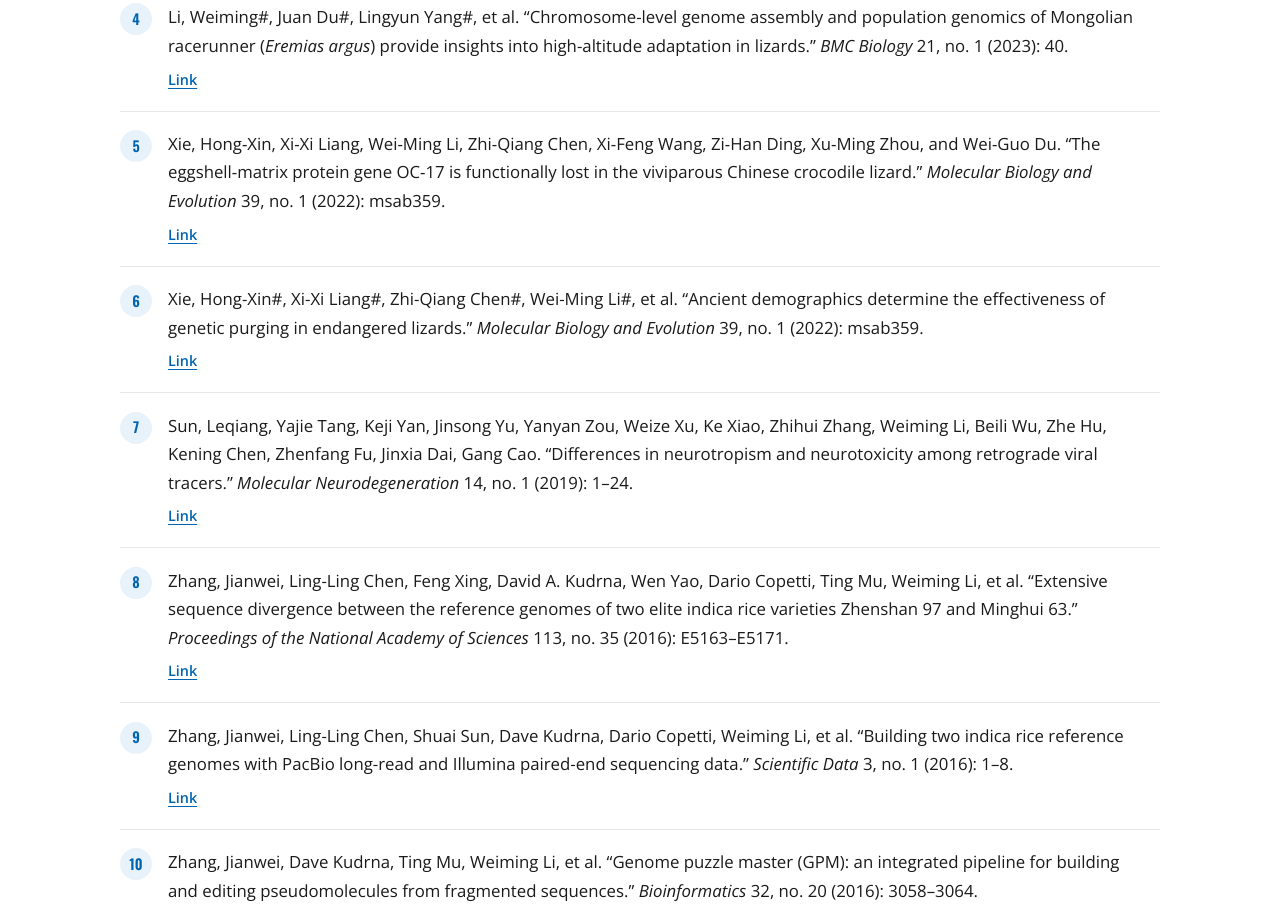
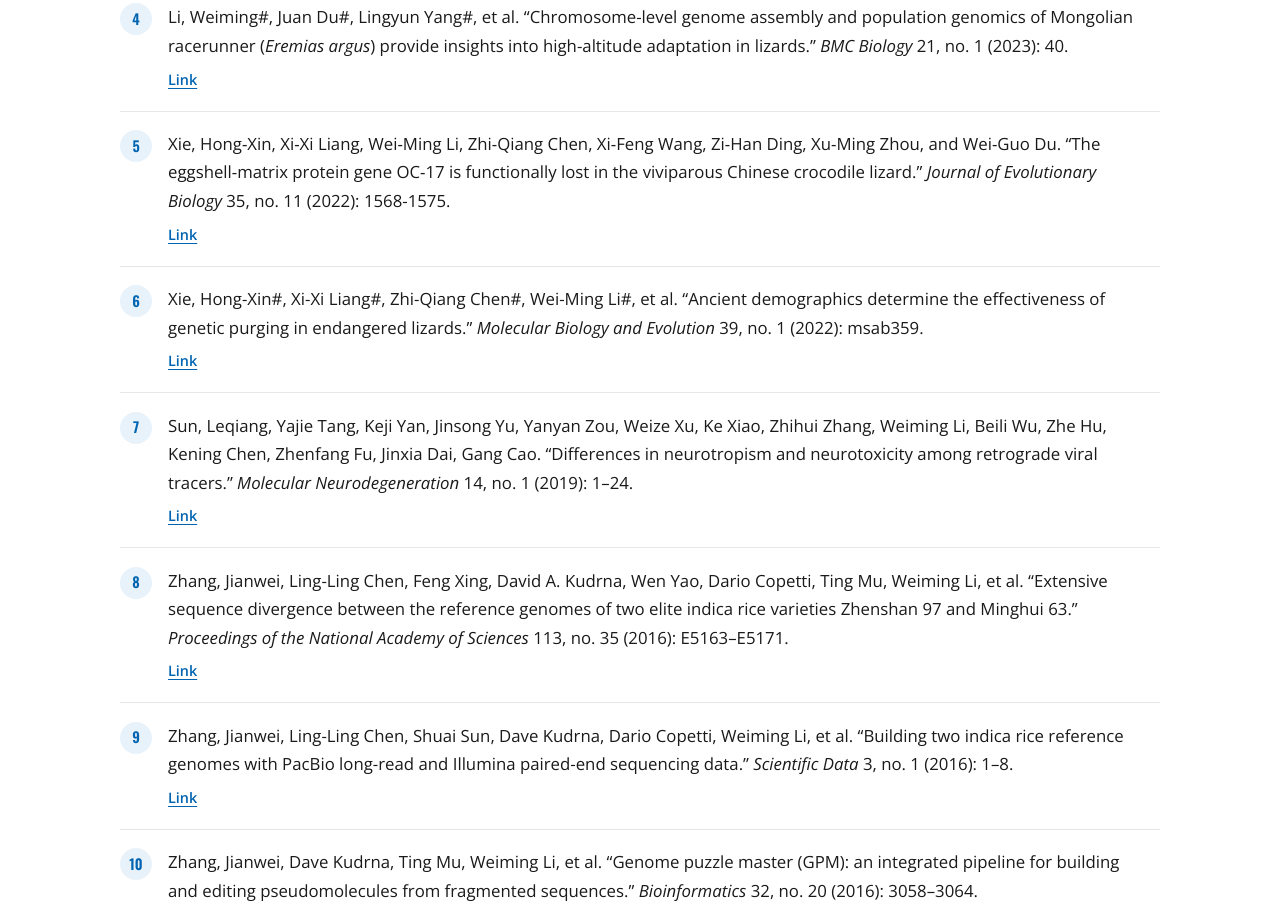
Before and after one commit to Weiming113/li-lab-website, a website built with Vite: page publications.html in a window 1280 px wide. Shown: the part 819-1729 px from the top of the page. Built offline with nearby package versions, Linux system fonts and the light colour scheme.

Commit message:
publications.html

```diff
--- a/publications.html
+++ b/publications.html
@@ -43,7 +43,7 @@
               <p class="pub-links"><a href="https://link.springer.com/article/10.1186/s12915-023-01535-z" rel="noopener noreferrer" target="_blank">Link</a></p>
             </li>
             <li>
-              <p class="pub-citation">Xie, Hong‐Xin, Xi‐Xi Liang, Wei‐Ming Li, Zhi‐Qiang Chen, Xi‐Feng Wang, Zi‐Han Ding, Xu‐Ming Zhou, and Wei‐Guo Du. “The eggshell‐matrix protein gene OC‐17 is functionally lost in the viviparous Chinese crocodile lizard.” <em>Molecular Biology and Evolution</em> 39, no. 1 (2022): msab359.</p>
+              <p class="pub-citation">Xie, Hong‐Xin, Xi‐Xi Liang, Wei‐Ming Li, Zhi‐Qiang Chen, Xi‐Feng Wang, Zi‐Han Ding, Xu‐Ming Zhou, and Wei‐Guo Du. “The eggshell‐matrix protein gene OC‐17 is functionally lost in the viviparous Chinese crocodile lizard.” <em>Journal of Evolutionary Biology</em> 35, no. 11 (2022): 1568-1575.</p>
               <p class="pub-links"><a href="https://academic.oup.com/jeb/article/35/11/1568/7317949" rel="noopener noreferrer" target="_blank">Link</a></p>
             </li>
             <li>
```
